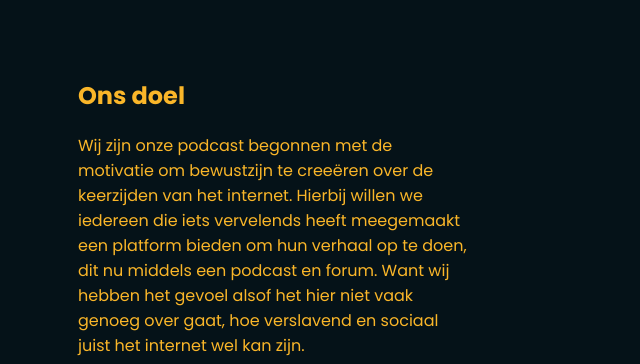
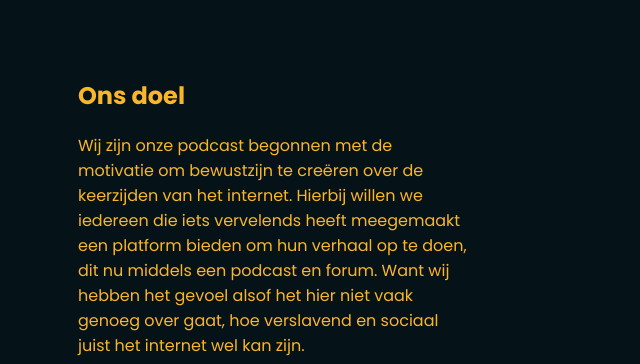
Before and after one commit to kedait/internetstandaarden, a plain HTML site: page overons.html in a window 1280 px wide. Shown: the part 1961-2325 px from the top of the page, 0-640 px from the left. Drawn offline with Linux system fonts and the light colour scheme; a web font is replaced by a local one.

Commit message:
spelfoutje gecorrigeerd

```diff
--- a/overons.html
+++ b/overons.html
@@ -63,7 +63,7 @@
     </section>
     <section class="ons-doel">
         <h2>Ons doel</h2>
-        <p>Wij zijn onze podcast begonnen met de motivatie om bewustzijn te creeëren over de keerzijden van het internet. Hierbij willen we iedereen die iets vervelends heeft meegemaakt een platform bieden om hun verhaal op te doen, dit nu middels een podcast en forum. Want wij hebben het gevoel alsof het hier niet vaak genoeg over gaat, hoe verslavend en sociaal juist het internet wel kan zijn.</p>
+        <p>Wij zijn onze podcast begonnen met de motivatie om bewustzijn te creëren over de keerzijden van het internet. Hierbij willen we iedereen die iets vervelends heeft meegemaakt een platform bieden om hun verhaal op te doen, dit nu middels een podcast en forum. Want wij hebben het gevoel alsof het hier niet vaak genoeg over gaat, hoe verslavend en sociaal juist het internet wel kan zijn.</p>
         <a href="afleveringen.html" class="primary-button">Begin met luisteren</a>
     </section>
     </main>
```
